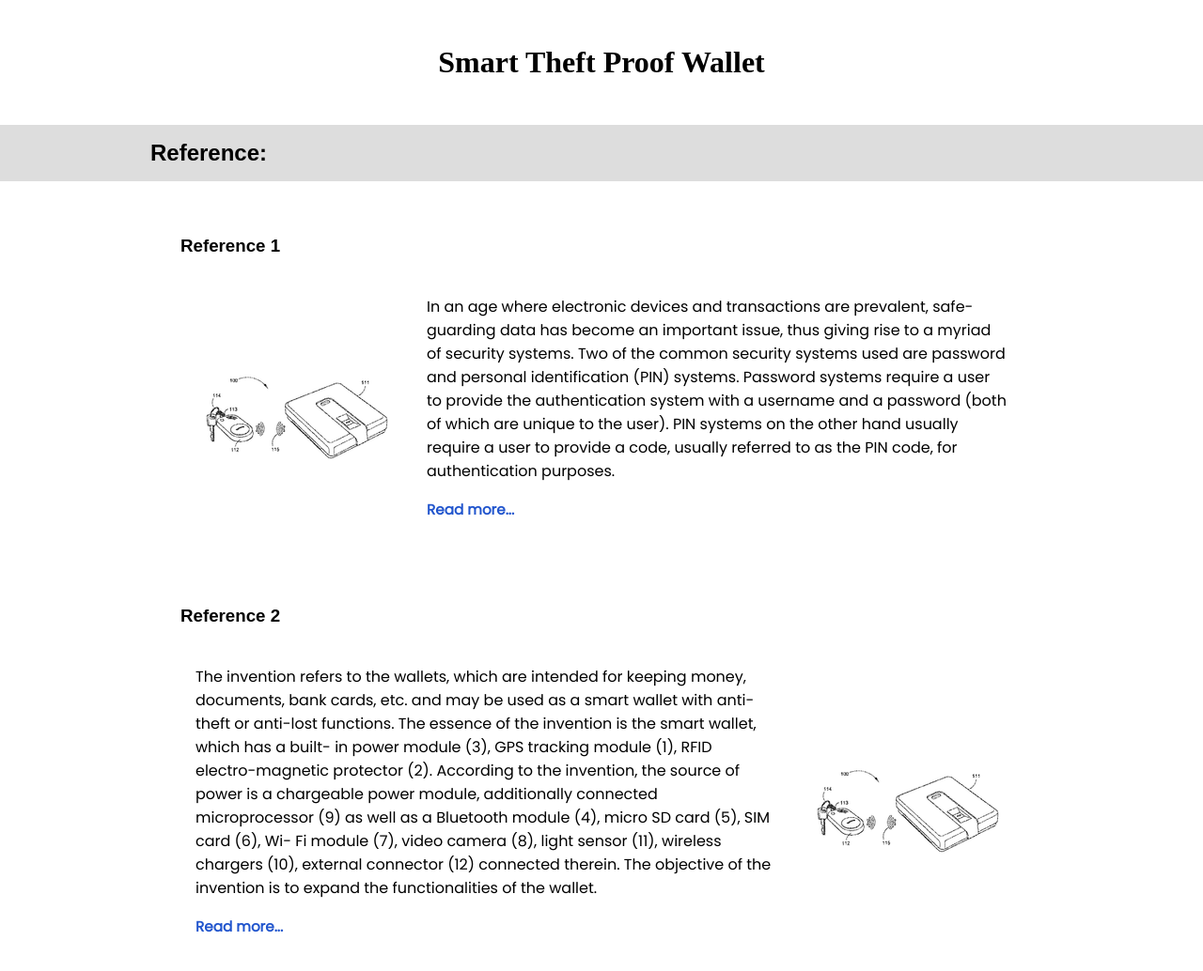
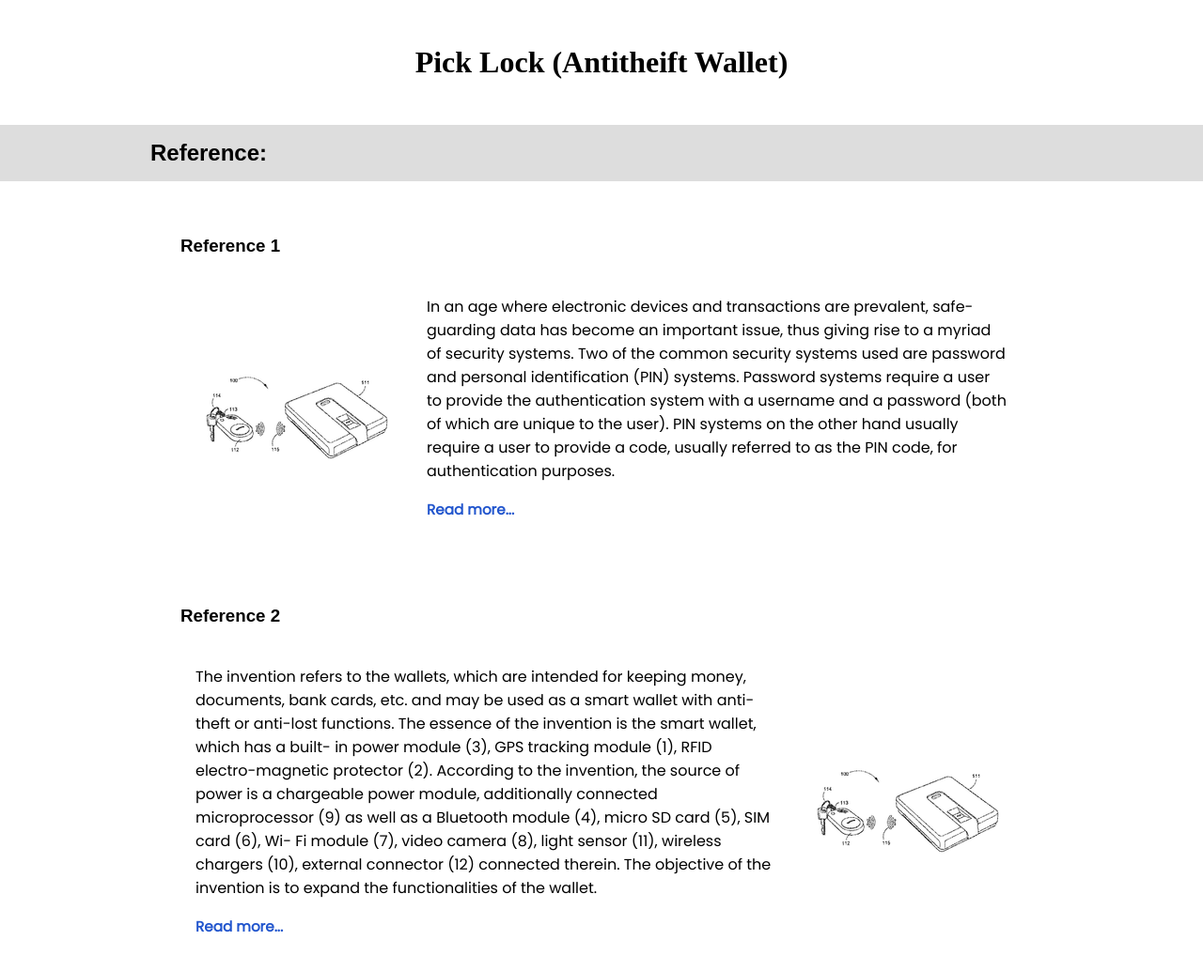
Before and after one commit to nikhilpatil1943/pblc4ref, a plain HTML site: page index.html in a window 1280 px wide. Shown: the top 1034 px of the page at 94% size. Drawn offline with Linux system fonts and the light colour scheme; a web font is replaced by a local one.

Commit message:
Update index.html

```diff
--- a/index.html
+++ b/index.html
@@ -12,7 +12,7 @@
 <body>
 	<din class="container">
 		<header class="center-container text-align-center">
-			<h1>Smart Theft Proof Wallet</h1>
+			<h1>Pick Lock (Antitheift Wallet)</h1>
 		</header>
 		<nav>
 		<div class="title center-container"><h2>Reference:</h2></div>
```
